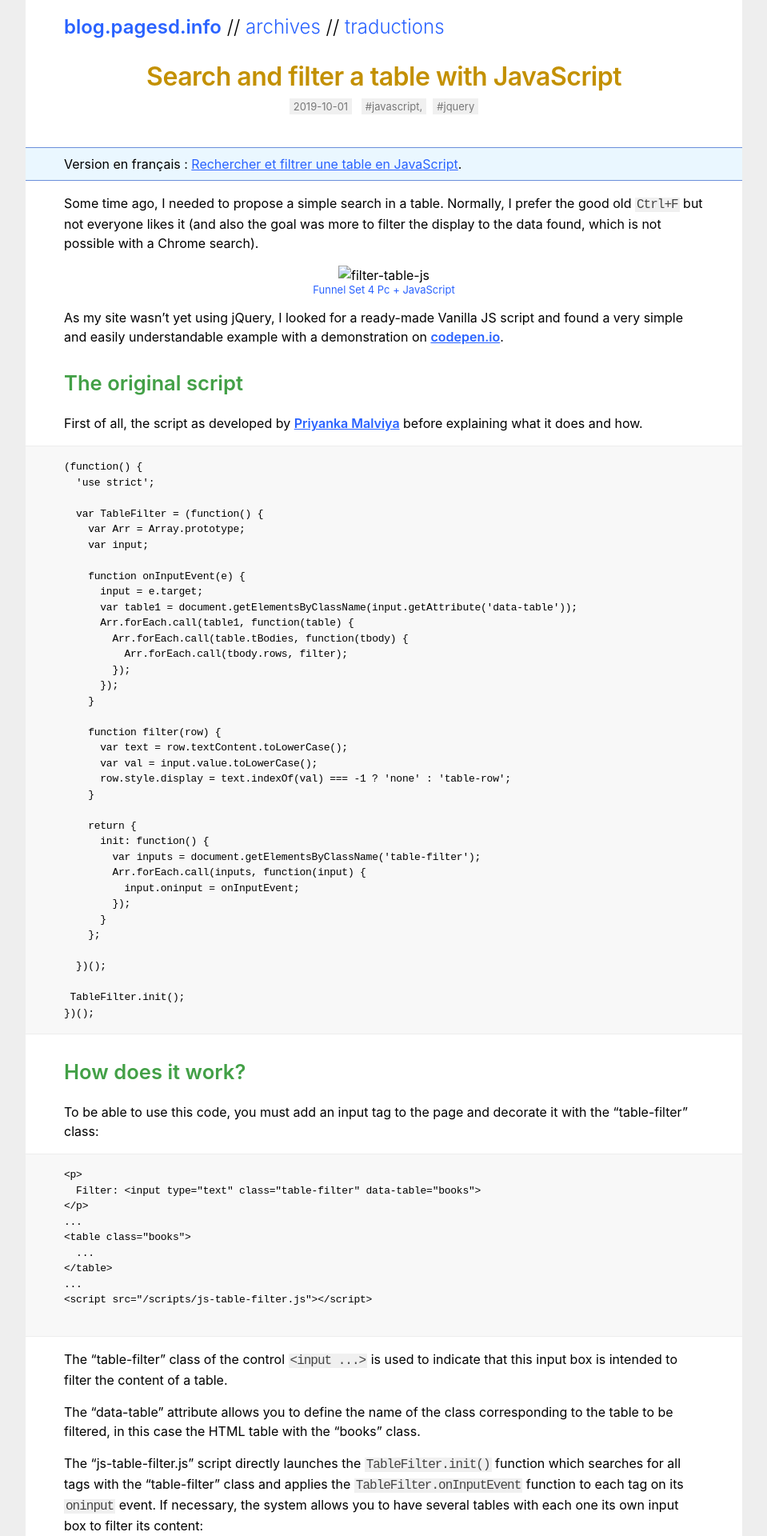
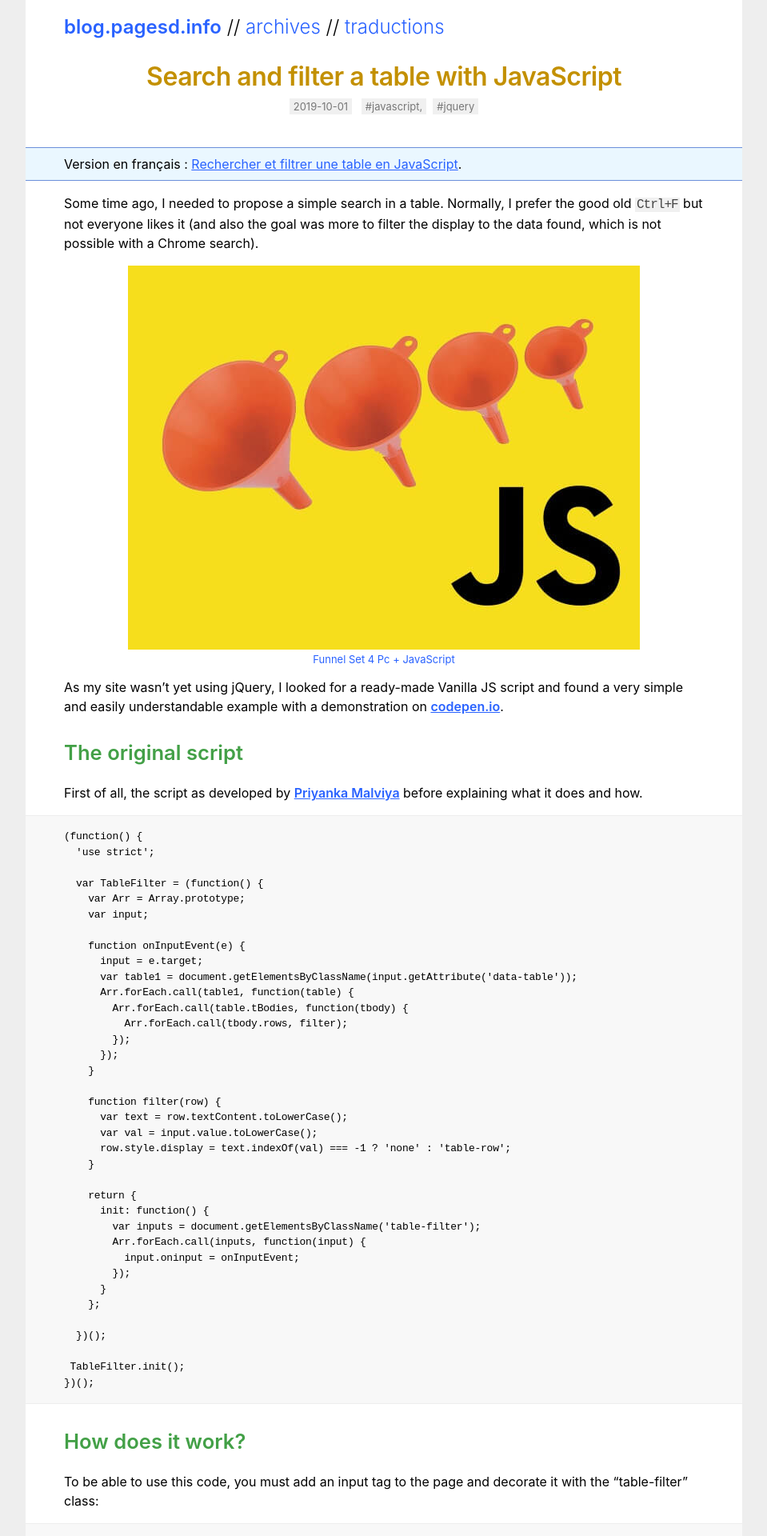
Before and after one commit to michelc/blog2, a Jekyll site: the page built from _posts/2019-10-01-search-filter-table-javascript.md, in a window 1280 px wide. Shown: the top 1920 px of the page at 80% size, without its empty margins (160-1119 px from the left). Built offline with Jekyll 4.4.1, drawn with Linux system fonts in a browser that asks for light colours.

Commit message:
Mauvaise année...

```diff
--- a/_posts/2019-10-01-search-filter-table-javascript.md
+++ b/_posts/2019-10-01-search-filter-table-javascript.md
@@ -4,7 +4,7 @@ layout: post
 lang: en-US
 tags: javascript, jquery
 title: "Search and filter a table with JavaScript"
-image: "/public/2020/filter-table-js.jpg"
+image: "/public/2019/filter-table-js.jpg"
 excerpt: "How to search and filter the content of an HTML table in JavaScript. From the script found on codepen.io to a final version slightly reworked after some explanations."
 ---
 
```
Also changed, not shown: _posts/2019-09-30-rechercher-filtrer-table-javascript.md (+1 -1 lines).
